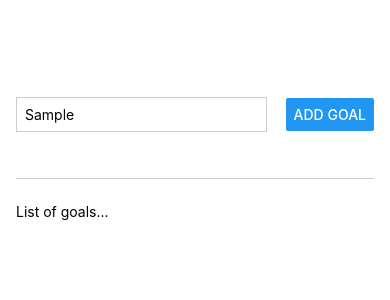
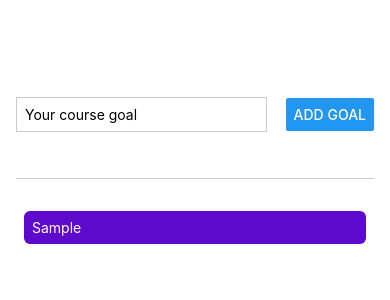
Before and after one commit to the-chronicles/RN, a React Native app: screen / in a window 390 px wide. Both pictures are taken after typing "Sample" into the empty fields and a click on the button "ADD GOAL". Shown: the top 300 px of the page. Built offline with nearby package versions, Linux system fonts and the light colour scheme.

Commit message:
Added new components

```diff
--- a/App.js
+++ b/App.js
@@ -1,30 +1,33 @@
 import { useState } from "react";
-import { Button, StyleSheet, Text, TextInput, View } from "react-native";
+import { StyleSheet, View, FlatList } from "react-native";
+
+import GoalItem from "./components/GoalItem";
+import GoalInput from "./components/GoalInput";
 
 export default function App() {
-  const [enteredGoalText, setEnteredGoalText] = useState('')
+  const [courseGoals, setCourseGoals] = useState([]);
 
-
-  function goalInputHandler(enteredText) {
-    setEnteredGoalText(enteredText)
-  }
-
-  function addGoalHandler() {
-    console.log(enteredGoalText)
+  function addGoalHandler(enteredGoalText) {
+    setCourseGoals((currentCourseGoals) => [
+      ...currentCourseGoals,
+      { text: enteredGoalText, key: Math.random().toString() },
+    ]);
   }
 
   return (
     <View style={styles.appContainer}>
-      <View style={styles.inputContainer}>
-        <TextInput
-          style={styles.textInput}
-          placeholder="Your course goal"
-          onChangeText={goalInputHandler}
+      <GoalInput onAddGoal={addGoalHandler} />
+      <View style={styles.goalsContainer}>
+        <FlatList
+          data={courseGoals}
+          renderItem={(itemData) => {
+            return <GoalItem text={itemData.item.text} />;
+          }}
+          keyExtractor={(item, index) => {
+            return item.id;
+          }}
+          alwaysBounceHorizontal={false}
         />
-        <Button title="Add Goal" onPress={addGoalHandler} />
-      </View>
-      <View style={styles.goalsContainer}>
-        <Text>List of goals...</Text>
       </View>
     </View>
   );
@@ -36,22 +39,6 @@
     paddingTop: 50,
     paddingHorizontal: 16,
   },
-  inputContainer: {
-    flex: 1,
-    flexDirection: "row",
-    justifyContent: "space-between",
-    alignItems: "center",
-    marginBottom: 24,
-    borderBottomWidth: 1,
-    borderBottomColor: "#cccccc",
-  },
-  textInput: {
-    borderWidth: 1,
-    borderColor: "#cccccc",
-    width: "70%",
-    marginRight: 8,
-    padding: 8,
-  },
   goalsContainer: {
     flex: 5,
   },
--- /dev/null
+++ b/components/GoalInput.js
@@ -0,0 +1,49 @@
+import { useState } from "react";
+import { StyleSheet } from "react-native";
+import { Button, TextInput, View } from "react-native";
+
+function GoalInput(props) {
+  const [enteredGoalText, setEnteredGoalText] = useState("");
+
+  function goalInputHandler(enteredText) {
+    setEnteredGoalText(enteredText);
+  }
+
+  function addGoalHandler() {
+    props.onAddGoal(enteredGoalText);
+    setEnteredGoalText("");
+  }
+
+  return (
+    <View style={styles.inputContainer}>
+      <TextInput
+        style={styles.textInput}
+        placeholder="Your course goal"
+        onChangeText={goalInputHandler}
+        value={enteredGoalText}
+      />
+      <Button title="Add Goal" onPress={addGoalHandler} />
+    </View>
+  );
+}
+
+export default GoalInput;
+
+const styles = StyleSheet.create({
+  inputContainer: {
+    flex: 1,
+    flexDirection: "row",
+    justifyContent: "space-between",
+    alignItems: "center",
+    marginBottom: 24,
+    borderBottomWidth: 1,
+    borderBottomColor: "#cccccc",
+  },
+  textInput: {
+    borderWidth: 1,
+    borderColor: "#cccccc",
+    width: "70%",
+    marginRight: 8,
+    padding: 8,
+  },
+});
--- /dev/null
+++ b/components/GoalItem.js
@@ -0,0 +1,23 @@
+import { StyleSheet, View, Text } from "react-native";
+
+function GoalItem(props) {
+  return (
+    <View style={styles.goalItem}>
+      <Text style={styles.goalText}>{props.text}</Text>
+    </View>
+  );
+}
+
+export default GoalItem;
+
+const styles = StyleSheet.create({
+  goalItem: {
+    margin: 8,
+    padding: 8,
+    borderRadius: 6,
+    backgroundColor: "#5e0acc",
+  },
+  goalText: {
+    color: "white",
+  },
+});
```
